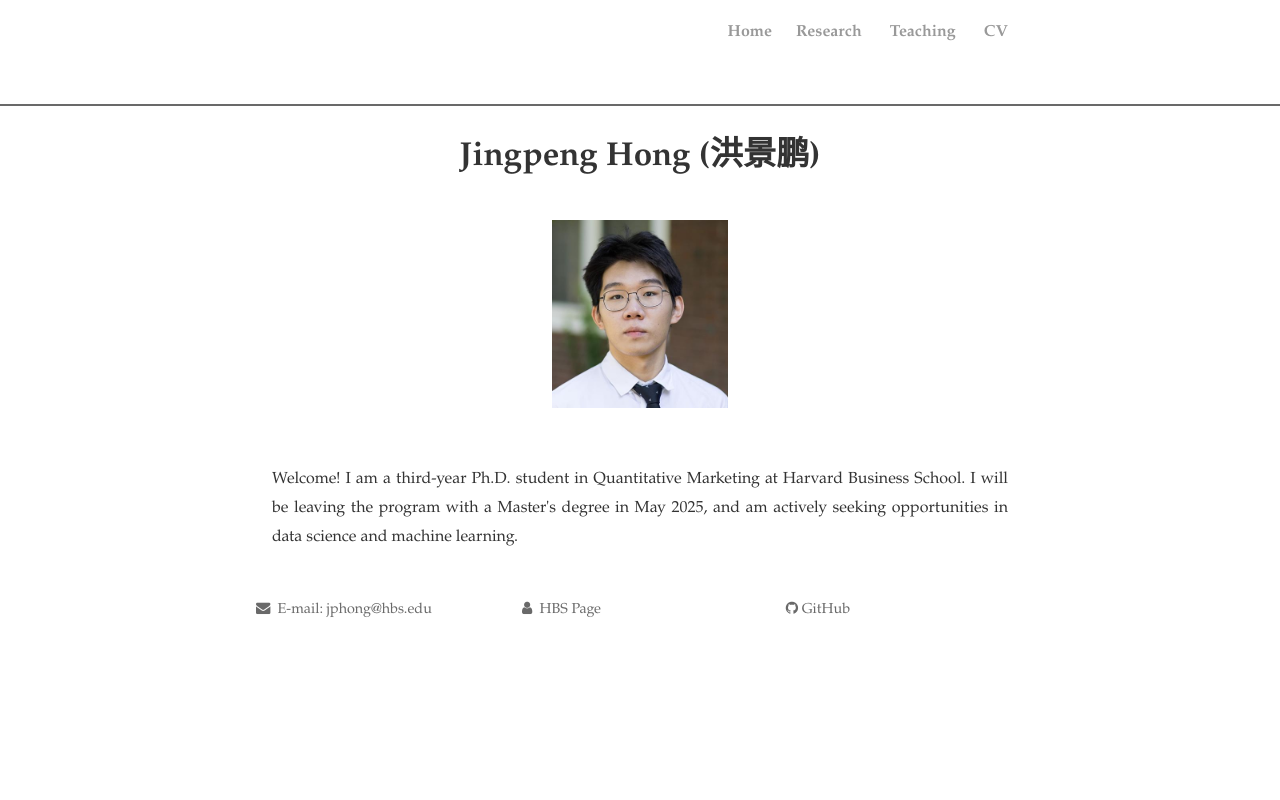
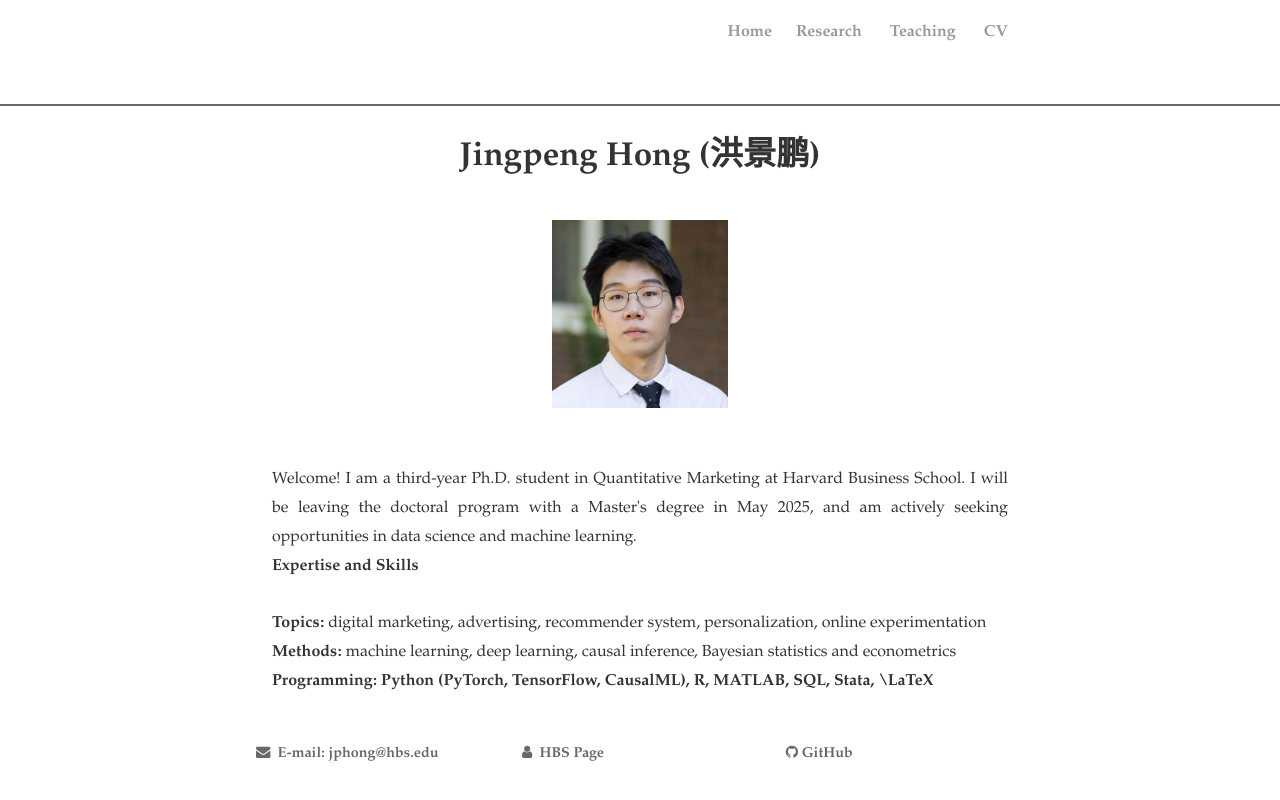
Before and after one commit to JingpengHong/JingpengHong.github.io, a Jekyll site: the page built from index.html, in a window 1280 px wide. Shown: the top 800 px of the page. Built offline with Jekyll 4.4.1, drawn with Linux system fonts in a browser that asks for light colours; nearby versions of some CDN libraries; the list of posts is cut into pages by our own code; comment, search, counter and statistics services are not loaded; a style sheet for code colours, icons or effects is not loaded.

Commit message:
Update index.html

```diff
--- a/index.html
+++ b/index.html
@@ -15,5 +15,10 @@ title: Jingpeng Hong (洪景鹏)
 <img src="profile.jpg" alt="Jingpeng Hong" style="width:176px;height:188px;" title="Jingpeng Hong (洪景鹏)"; algin="middle">
 
 <br><br>
-<p style="text-align:justify;"> Welcome! I am a third-year Ph.D. student in Quantitative Marketing at Harvard Business School. I will be leaving the program with a Master's degree in May 2025, and am actively seeking opportunities in data science and machine learning.
+<p style="text-align:justify;"> Welcome! I am a third-year Ph.D. student in Quantitative Marketing at Harvard Business School. I will be leaving the doctoral program with a Master's degree in May 2025, and am actively seeking opportunities in data science and machine learning. <br>
+<strong>Expertise and Skills</strong>
+<br><br>
+<strong>Topics:</strong>  digital marketing, advertising, recommender system, personalization, online experimentation<br>
+<strong>Methods:</strong> machine learning, deep learning, causal inference, Bayesian statistics and econometrics<br>
+<strong>Programming:<strong> Python (PyTorch, TensorFlow, CausalML), R, MATLAB, SQL, Stata, \LaTeX<br>
 </div>
```
